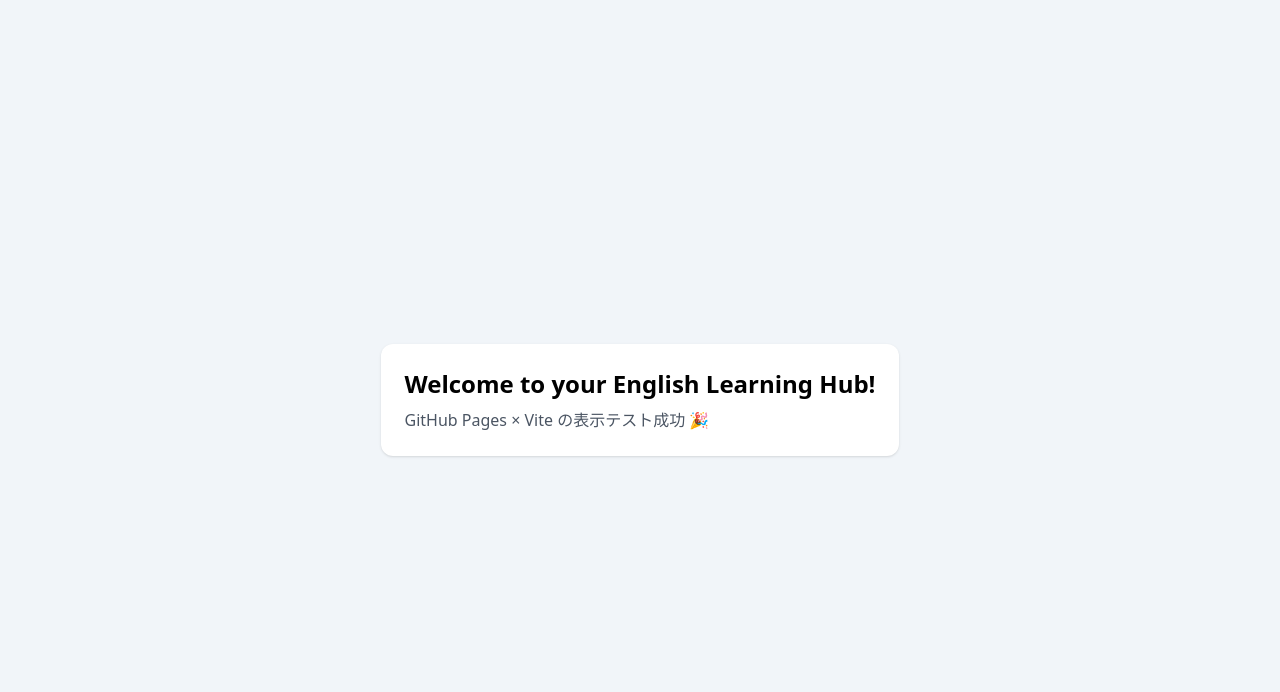
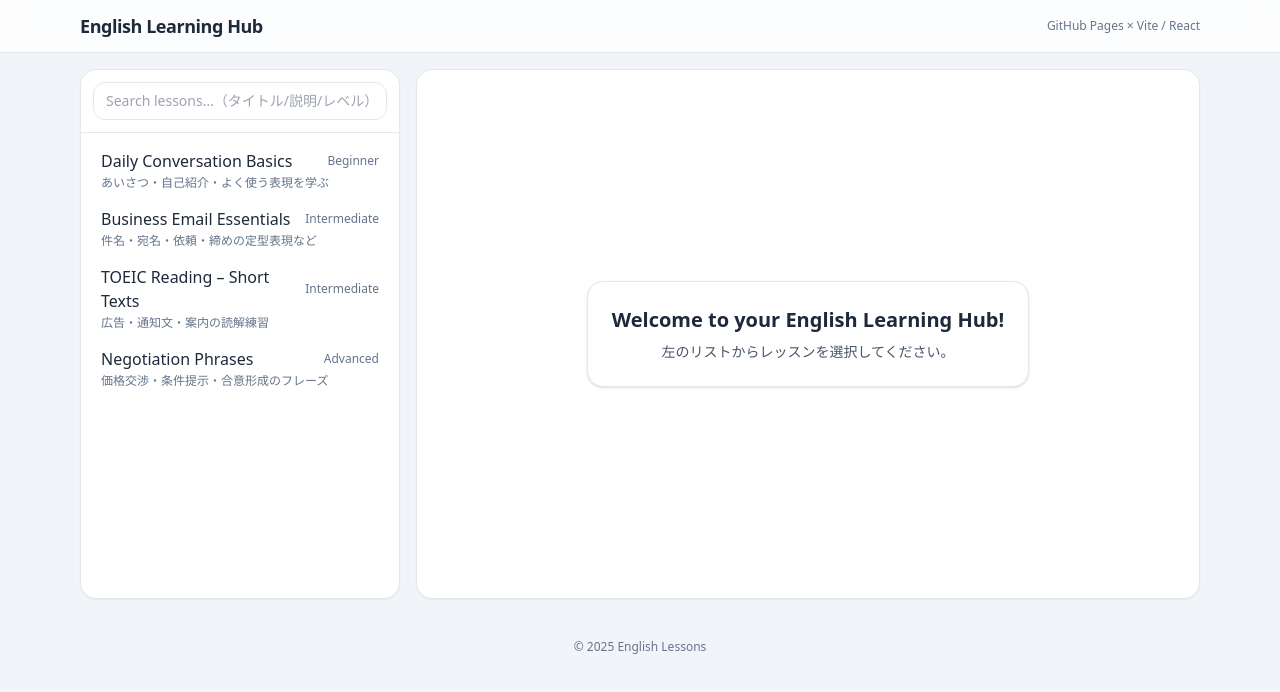
Before and after one commit to shun-hikari/shun_English_lessons, a React (Vite) app: page / in a window 1280 px wide. Shown: the top 692 px of the page. Built offline with nearby package versions, Linux system fonts and the light colour scheme.

Commit message:
Update App.tsx

```diff
--- a/App.tsx
+++ b/App.tsx
@@ -1,12 +1,191 @@
-import React from 'react'
+// App.tsx
+import React, { useMemo, useState } from "react";
 
+// ---- 仮データ（あとで外部ファイル・APIに差し替え可） ----
+type Lesson = {
+  id: string;
+  title: string;
+  level?: "Beginner" | "Intermediate" | "Advanced";
+  description?: string;
+  content?: string;
+};
+
+const LESSONS: Lesson[] = [
+  {
+    id: "L001",
+    title: "Daily Conversation Basics",
+    level: "Beginner",
+    description: "あいさつ・自己紹介・よく使う表現を学ぶ",
+    content:
+      "Hello! Nice to meet you. My name is ... / I work as ... / I’m interested in ...",
+  },
+  {
+    id: "L002",
+    title: "Business Email Essentials",
+    level: "Intermediate",
+    description: "件名・宛名・依頼・締めの定型表現など",
+    content:
+      "I’m writing to follow up on... / Could you please... / I look forward to your reply.",
+  },
+  {
+    id: "L003",
+    title: "TOEIC Reading – Short Texts",
+    level: "Intermediate",
+    description: "広告・通知文・案内の読解練習",
+    content:
+      "Please be advised that the office will be closed this Friday due to maintenance.",
+  },
+  {
+    id: "L004",
+    title: "Negotiation Phrases",
+    level: "Advanced",
+    description: "価格交渉・条件提示・合意形成のフレーズ",
+    content:
+      "Would you be open to... / If you could offer..., we’d be able to proceed.",
+  },
+];
+
+// ---- UI ----
 export default function App() {
+  const [query, setQuery] = useState("");
+  const [selectedId, setSelectedId] = useState<string | null>(null);
+
+  const filtered = useMemo(() => {
+    const q = query.trim().toLowerCase();
+    if (!q) return LESSONS;
+    return LESSONS.filter(
+      (l) =>
+        l.title.toLowerCase().includes(q) ||
+        (l.description ?? "").toLowerCase().includes(q) ||
+        (l.level ?? "").toLowerCase().includes(q)
+    );
+  }, [query]);
+
+  const selected = useMemo(
+    () => LESSONS.find((l) => l.id === selectedId) ?? null,
+    [selectedId]
+  );
+
   return (
-    <div className="min-h-screen flex items-center justify-center">
-      <div className="p-6 rounded-xl shadow bg-white">
-        <h1 className="text-2xl font-bold">Welcome to your English Learning Hub!</h1>
-        <p className="mt-2 text-gray-600">GitHub Pages × Vite の表示テスト成功 🎉</p>
-      </div>
+    <div className="min-h-screen bg-slate-100 text-slate-800">
+      {/* Header */}
+      <header className="sticky top-0 z-10 border-b bg-white/80 backdrop-blur">
+        <div className="mx-auto flex max-w-6xl items-center justify-between px-4 py-3">
+          <h1 className="text-lg font-bold tracking-tight">
+            English Learning Hub
+          </h1>
+          <div className="text-xs text-slate-500">
+            GitHub Pages × Vite / React
+          </div>
+        </div>
+      </header>
+
+      {/* Main layout: Sidebar + Content */}
+      <main className="mx-auto grid max-w-6xl grid-cols-1 gap-4 p-4 md:grid-cols-[320px_1fr]">
+        {/* Sidebar */}
+        <aside className="rounded-2xl border bg-white shadow-sm">
+          <div className="border-b p-3">
+            <input
+              value={query}
+              onChange={(e) => setQuery(e.target.value)}
+              placeholder="Search lessons…（タイトル/説明/レベル）"
+              className="w-full rounded-xl border px-3 py-2 text-sm outline-none focus:ring"
+            />
+          </div>
+
+          <ul className="max-h-[70vh] overflow-auto p-2">
+            {filtered.map((l) => {
+              const active = l.id === selectedId;
+              return (
+                <li key={l.id}>
+                  <button
+                    onClick={() => setSelectedId(l.id)}
+                    className={[
+                      "w-full rounded-xl px-3 py-2 text-left transition",
+                      active
+                        ? "bg-indigo-50 ring-1 ring-indigo-200"
+                        : "hover:bg-slate-50",
+                    ].join(" ")}
+                  >
+                    <div className="flex items-center justify-between">
+                      <span className="font-medium">{l.title}</span>
+                      {l.level && (
+                        <span className="text-xs text-slate-500">{l.level}</span>
+                      )}
+                    </div>
+                    {l.description && (
+                      <p className="mt-0.5 line-clamp-2 text-xs text-slate-500">
+                        {l.description}
+                      </p>
+                    )}
+                  </button>
+                </li>
+              );
+            })}
+            {filtered.length === 0 && (
+              <li className="p-3 text-sm text-slate-500">No lessons found.</li>
+            )}
+          </ul>
+        </aside>
+
+        {/* Content Pane */}
+        <section className="rounded-2xl border bg-white p-6 shadow-sm">
+          {!selected ? (
+            <div className="flex h-full min-h-[60vh] items-center justify-center">
+              <div className="max-w-lg rounded-2xl border bg-white p-6 text-center shadow">
+                <h2 className="text-xl font-bold">
+                  Welcome to your English Learning Hub!
+                </h2>
+                <p className="mt-2 text-sm text-slate-600">
+                  左のリストからレッスンを選択してください。
+                </p>
+              </div>
+            </div>
+          ) : (
+            <article className="prose max-w-none">
+              <h2 className="mb-1">{selected.title}</h2>
+              {selected.level && (
+                <div className="mb-4 text-sm text-slate-500">
+                  Level: {selected.level}
+                </div>
+              )}
+              {selected.description && (
+                <p className="text-slate-700">{selected.description}</p>
+              )}
+
+              {/* 本文 */}
+              {selected.content && (
+                <div className="mt-6 rounded-xl border bg-slate-50 p-4">
+                  <pre className="whitespace-pre-wrap text-sm">
+                    {selected.content}
+                  </pre>
+                </div>
+              )}
+
+              {/* 例：操作ボタンの雛形 */}
+              <div className="mt-6 flex flex-wrap gap-2">
+                <button className="rounded-xl border px-3 py-2 text-sm hover:bg-slate-50">
+                  ▶︎ 読み上げ
+                </button>
+                <button className="rounded-xl border px-3 py-2 text-sm hover:bg-slate-50">
+                  単語一覧
+                </button>
+                <button className="rounded-xl border px-3 py-2 text-sm hover:bg-slate-50">
+                  文法ポイント
+                </button>
+                <button className="rounded-xl border px-3 py-2 text-sm hover:bg-slate-50">
+                  小テスト
+                </button>
+              </div>
+            </article>
+          )}
+        </section>
+      </main>
+
+      {/* Footer */}
+      <footer className="py-6 text-center text-xs text-slate-500">
+        © {new Date().getFullYear()} English Lessons
+      </footer>
     </div>
-  )
+  );
 }
```
